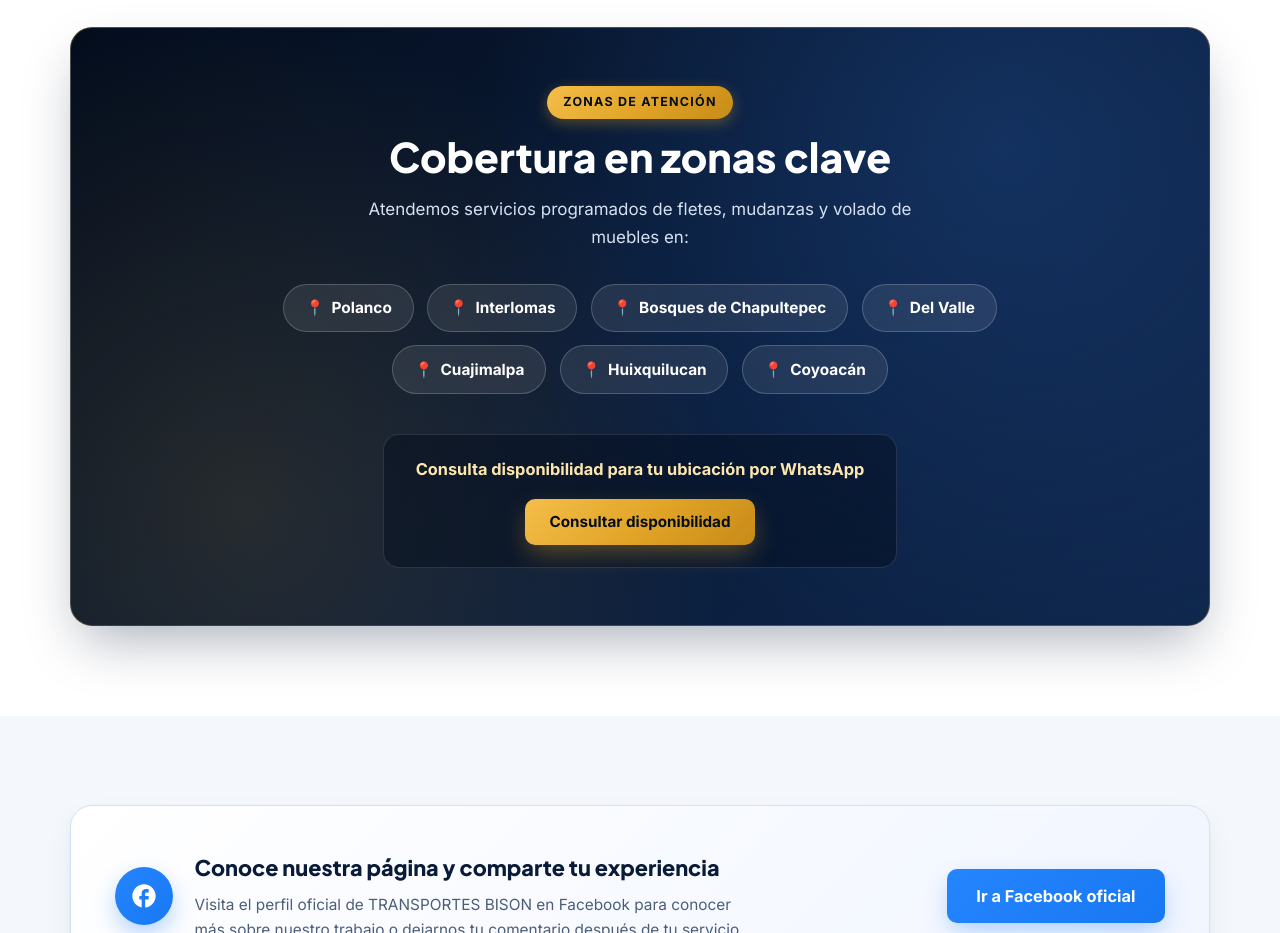
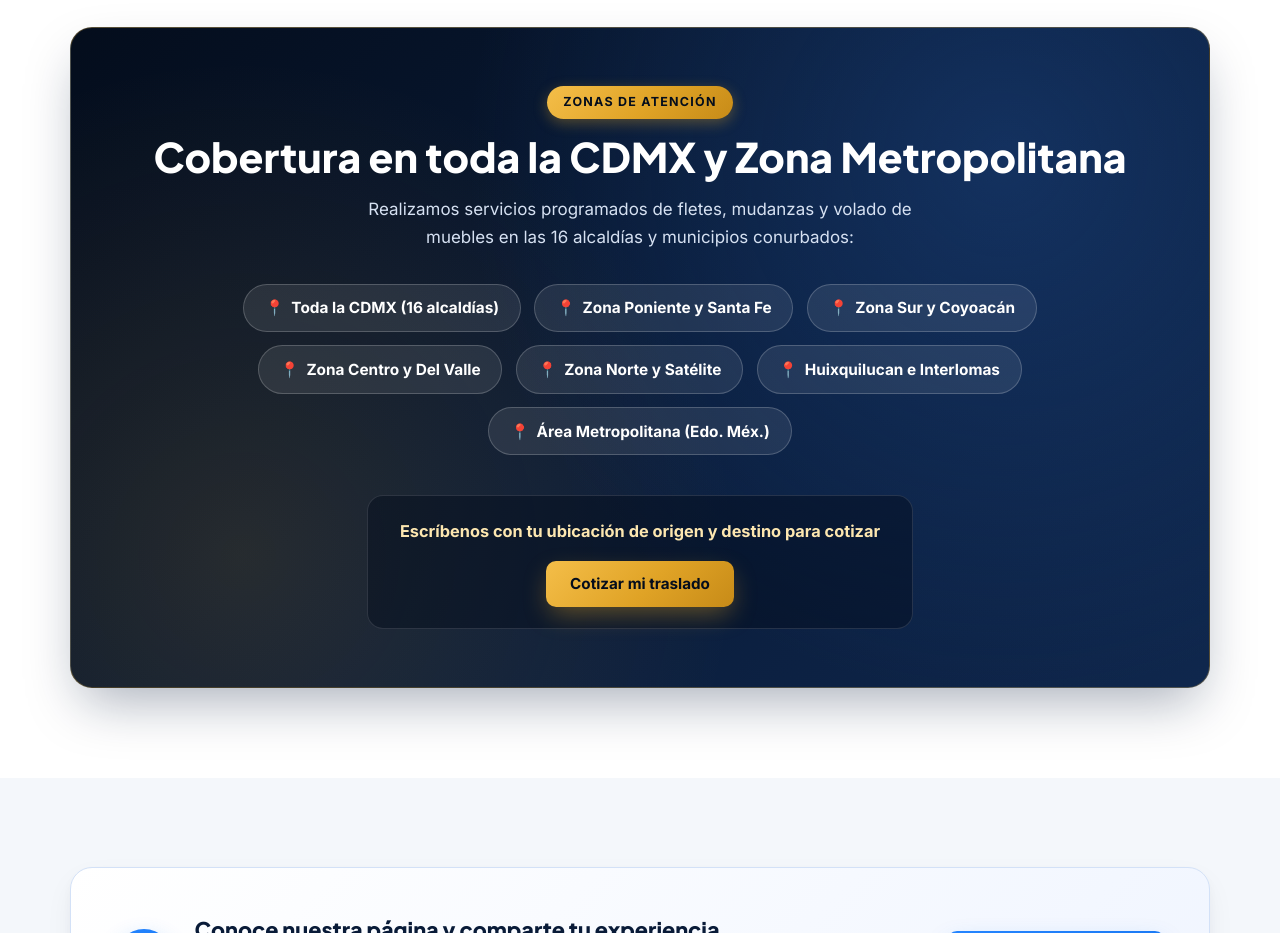
Before and after one commit to JulioAnzu/mudanzas-bison, a plain HTML site: page index.html in a window 1280 px wide. Shown: the part 4040-4973 px from the top of the page. Drawn offline with Linux system fonts and the light colour scheme.

Commit message:
Update atention places

```diff
--- a/index.html
+++ b/index.html
@@ -458,28 +458,28 @@
         <div class="zones-panel">
           <div class="zones-panel-content">
   <span class="section-tag tag-gold">Zonas de atención</span>
-            <h2 class="section-title text-white">Cobertura en zonas clave</h2>
+  <h2 class="section-title text-white">Cobertura en toda la CDMX y Zona Metropolitana</h2>
   <p class="zones-subtitle">
-              Atendemos servicios programados de fletes, mudanzas y volado de muebles en:
+    Realizamos servicios programados de fletes, mudanzas y volado de muebles en las 16 alcaldías y municipios conurbados:
   </p>
 
   <ul class="zones-grid" aria-label="Zonas de atención">
-              <li class="zone-item"><span class="zone-pin" aria-hidden="true">📍</span> Polanco</li>
-              <li class="zone-item"><span class="zone-pin" aria-hidden="true">📍</span> Interlomas</li>
-              <li class="zone-item"><span class="zone-pin" aria-hidden="true">📍</span> Bosques de Chapultepec</li>
-              <li class="zone-item"><span class="zone-pin" aria-hidden="true">📍</span> Del Valle</li>
-              <li class="zone-item"><span class="zone-pin" aria-hidden="true">📍</span> Cuajimalpa</li>
-              <li class="zone-item"><span class="zone-pin" aria-hidden="true">📍</span> Huixquilucan</li>
-              <li class="zone-item"><span class="zone-pin" aria-hidden="true">📍</span> Coyoacán</li>
+    <li class="zone-item"><span class="zone-pin" aria-hidden="true">📍</span> Toda la CDMX (16 alcaldías)</li>
+    <li class="zone-item"><span class="zone-pin" aria-hidden="true">📍</span> Zona Poniente y Santa Fe</li>
+    <li class="zone-item"><span class="zone-pin" aria-hidden="true">📍</span> Zona Sur y Coyoacán</li>
+    <li class="zone-item"><span class="zone-pin" aria-hidden="true">📍</span> Zona Centro y Del Valle</li>
+    <li class="zone-item"><span class="zone-pin" aria-hidden="true">📍</span> Zona Norte y Satélite</li>
+    <li class="zone-item"><span class="zone-pin" aria-hidden="true">📍</span> Huixquilucan e Interlomas</li>
+    <li class="zone-item"><span class="zone-pin" aria-hidden="true">📍</span> Área Metropolitana (Edo. Méx.)</li>
   </ul>
 
   <div class="zones-action-bar">
-              <p class="zones-prompt">Consulta disponibilidad para tu ubicación por WhatsApp</p>
-              <a href="https://wa.me/525583022135?text=Hola%2C%20Transportes%20BISON.%20Me%20gustar%C3%ADa%20consultar%20disponibilidad%20para%20mi%20ubicaci%C3%B3n."
+    <p class="zones-prompt">Escríbenos con tu ubicación de origen y destino para cotizar</p>
+    <a href="https://wa.me/525583022135?text=Hola%2C%20Transportes%20BISON.%20Me%20gustar%C3%ADa%20cotizar%20un%20servicio%20en%20mi%20ubicaci%C3%B3n."
        class="btn btn-gold btn-shine"
        target="_blank"
        rel="noopener noreferrer">
-                Consultar disponibilidad
+      Cotizar mi traslado
     </a>
   </div>
 </div>
```
Lines whose indentation alone changed are shown as unchanged.
